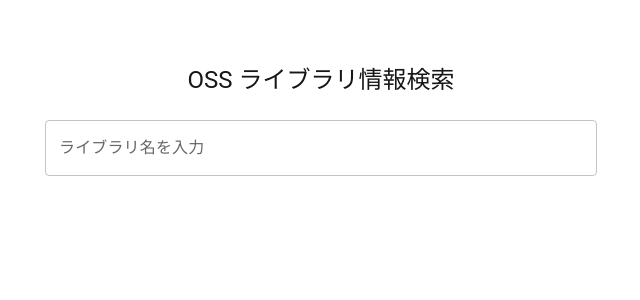
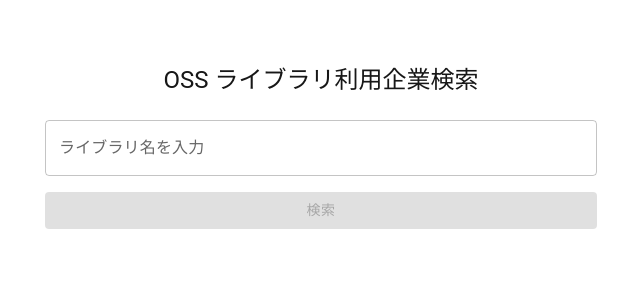
Before and after one commit to selmertsx/llm_search_sample, a Next.js app: page / in a window 1280 px wide. Shown: the top 300 px of the page, without its empty margins (319-959 px from the left). Built offline with nearby package versions, Linux system fonts and the light colour scheme.

Commit message:
ミニマムな実装でワンパス通す

```diff
--- /dev/null
+++ b/src/app/actions.ts
@@ -0,0 +1,57 @@
+"use server";
+
+import { z } from "zod";
+import { searchAndExtractInfo } from "../lib/searchAgent";
+import { Message } from "@ai-sdk/ui-utils";
+
+// Zodスキーマ: 利用企業のみを抽出
+const UsedByCompaniesSchema = z.object({
+  usedByCompanies: z
+    .array(z.string())
+    .describe(
+      "このOSSライブラリを導入・使用していることが公表されている企業のリスト"
+    ),
+});
+
+// プロンプトテンプレート: 初期検索用 (企業情報に特化)
+const rawSearchPromptForCompanies = (itemName: string): string => {
+  return `OSSライブラリ「${itemName}」について調査しています。特に、どのような企業がこのライブラリを導入・利用しているか、具体的な企業名や導入事例を中心に情報を集めてください。`;
+};
+
+// プロンプトテンプレート: 抽出用 (企業情報に特化)
+const extractionPromptForCompanies = (
+  itemName: string,
+  rawText: string
+): Message[] => {
+  return [
+    {
+      id: "1",
+      role: "user",
+      content: `以下のテキストは、OSSライブラリ「${itemName}」に関する情報です。この中から、このライブラリを導入または利用していると明確にわかる企業名を全てリストアップしてください。
+
+検索結果のテキスト:
+${rawText}`,
+    },
+  ];
+};
+
+/**
+ * 指定されたOSSライブラリを利用している企業のリストを取得するServer Action
+ * @param libraryName 検索対象のOSSライブラリ名
+ * @returns 企業のリスト、またはエラーメッセージを含むオブジェクト
+ */
+export async function getOssUsedByCompanies(
+  libraryName: string
+): Promise<string> {
+  console.log(`[Action] Searching companies for library: ${libraryName}`);
+  const result = await searchAndExtractInfo(
+    libraryName,
+    UsedByCompaniesSchema,
+    rawSearchPromptForCompanies,
+    extractionPromptForCompanies,
+    "OssUsedByCompaniesAgent",
+    "You are an AI assistant specialized in identifying companies that use specific open source software libraries." // Agent指示
+  );
+
+  return JSON.stringify(result.usedByCompanies);
+}
--- a/src/app/page.tsx
+++ b/src/app/page.tsx
@@ -1,29 +1,82 @@
+"use client";
+
+import { useState } from "react";
 import TextField from "@mui/material/TextField";
 import Container from "@mui/material/Container";
 import Box from "@mui/material/Box";
 import Typography from "@mui/material/Typography";
+import Button from "@mui/material/Button";
+import CircularProgress from "@mui/material/CircularProgress";
+
+import { getOssUsedByCompanies } from "./actions";
+
+interface SearchResult {
+  text: string;
+}
 
 export default function Home() {
+  const [inputValue, setInputValue] = useState<string>("");
+  const [result, setResult] = useState<SearchResult | null>(null);
+  const [loading, setLoading] = useState<boolean>(false);
+
+  const handleInputChange = (event: React.ChangeEvent<HTMLInputElement>) => {
+    setInputValue(event.target.value);
+  };
+
+  const handleSubmit = async (event: React.FormEvent<HTMLFormElement>) => {
+    event.preventDefault();
+    setLoading(true);
+    setResult(null);
+    const actionResult = await getOssUsedByCompanies(inputValue);
+    setResult({ text: actionResult });
+    setLoading(false);
+  };
+
   return (
     <Container maxWidth="sm">
       <Box
+        component="form"
+        onSubmit={handleSubmit}
         sx={{
           marginTop: 8,
           display: "flex",
           flexDirection: "column",
           alignItems: "center",
+          gap: 2, // 要素間のスペース
         }}
       >
         <Typography component="h1" variant="h5" gutterBottom>
-          OSS ライブラリ情報検索
+          OSS ライブラリ利用企業検索
         </Typography>
         <TextField
-          id="outlined-basic"
+          id="library-name-input"
           label="ライブラリ名を入力"
           variant="outlined"
           fullWidth
-          sx={{ mt: 2 }}
+          value={inputValue}
+          onChange={handleInputChange}
+          disabled={loading}
         />
+        <Button
+          type="submit"
+          variant="contained"
+          disabled={loading || !inputValue.trim()}
+          sx={{ alignSelf: "stretch" }}
+        >
+          {loading ? <CircularProgress size={24} /> : "検索"}
+        </Button>
+
+        {result && (
+          <Box sx={{ width: "100%", mt: 2 }}>
+            <>
+              <Typography variant="h6" gutterBottom>
+                利用企業リスト:
+              </Typography>
+              {result.text}
+            </>
+            )
+          </Box>
+        )}
       </Box>
     </Container>
   );
```
